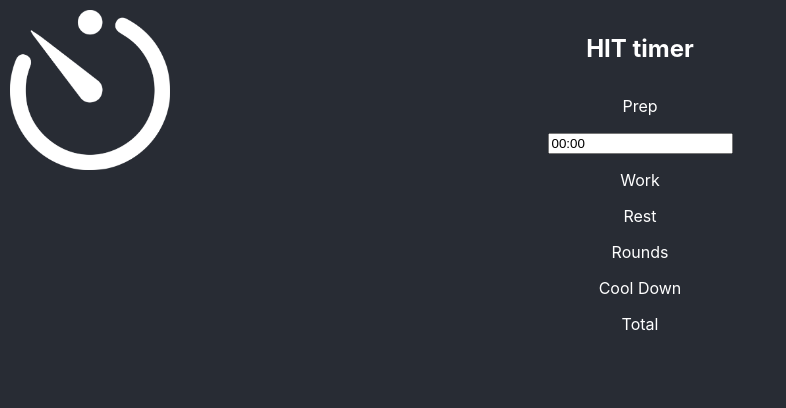
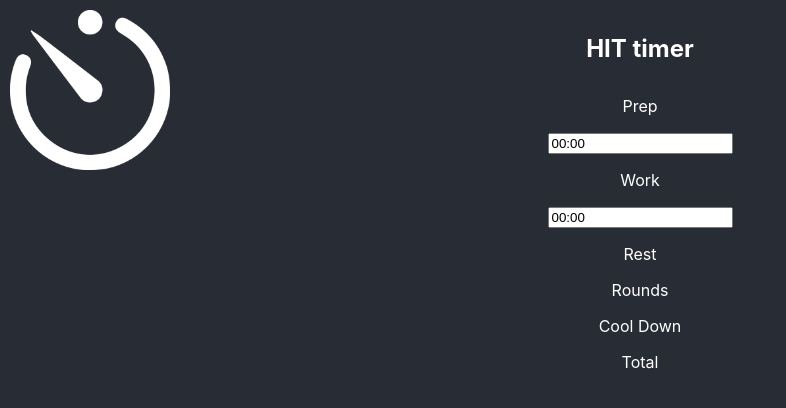
Before and after one commit to MattLBC/hit-trainer, a React (Create React App) app: page / in a window 1280 px wide. Shown: the top 408 px of the page, without its empty margins (0-786 px from the left). Built offline with nearby package versions, Linux system fonts and the light colour scheme.

Commit message:
Makes function calls reusuable

```diff
--- a/src/App.js
+++ b/src/App.js
@@ -4,17 +4,21 @@ import './App.css';
 
 function App() {
   const [prepTime, setPrepTime] = useState("00:00");
+  const [workTime, setWorkTime] = useState("00:00");
 
   const onChange = (event) => {
-    setPrepTime(event.target.prepTime);
+    const setTime = eval(event.target.id);
+
+    setTime(event.target.value);
   };
 
   const onBlur = (event) => {
     const value = event.target.value;
     const seconds = Math.max(0, getSecondsFromMMSS(value));
+    const setTime = eval(event.target.id);
 
     const time = toMMSS(seconds);
-    setPrepTime(time);
+    setTime(time);
   };
 
   const getSecondsFromMMSS = (value) => {
@@ -51,9 +55,12 @@ function App() {
       <h1 className="App-header"> HIT timer </h1>
       <form>
         <p>Prep</p>
-        <input type="text" name="prep-time-minutes" onChange={onChange} onBlur={onBlur} value={prepTime}></input>
+        <input type="text" name="prep-time-minutes" id='setPrepTime' onChange={onChange} onBlur={onBlur} value={prepTime}></input>
       </form>
-      <p>Work</p>
+      <form>
+        <p>Work</p>
+        <input type="text" name="work-time-minutes" id='setWorkTime' onChange={onChange} onBlur={onBlur} value={workTime}></input>
+      </form>
       <p>Rest</p>
       <p>Rounds</p>
       <p>Cool Down</p>
```
